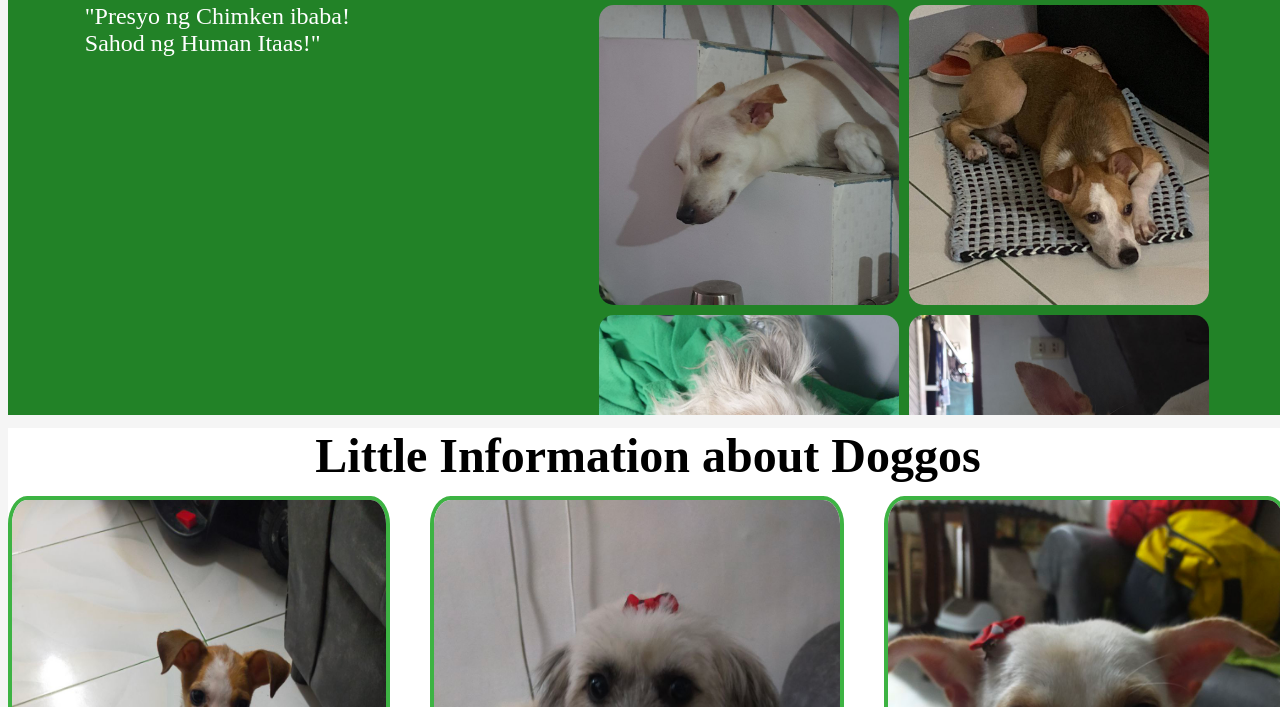
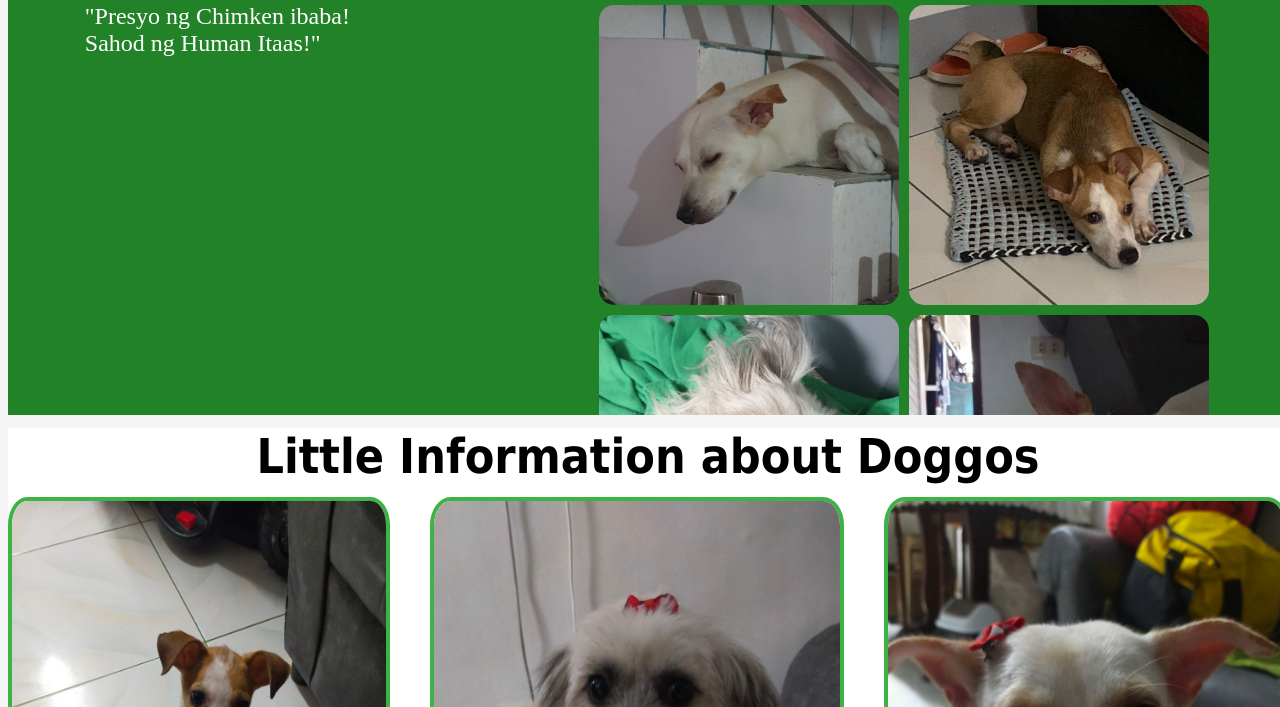
Before and after one commit to rcrcrcc/dogs-of-bulacan, a plain HTML site: page index.html in a window 1280 px wide. Shown: the part 393-1100 px from the top of the page. Drawn offline with Linux system fonts and the light colour scheme; a web font is replaced by a local one.

Commit message:
Update styles.css

```diff
--- a/styles.css
+++ b/styles.css
@@ -114,6 +114,7 @@ header img {
 }
 
 .section-information h2 {
+    font-family: Tahoma;
     font-size: 3rem;
     padding: 0;
     margin-top: 1%;
```
